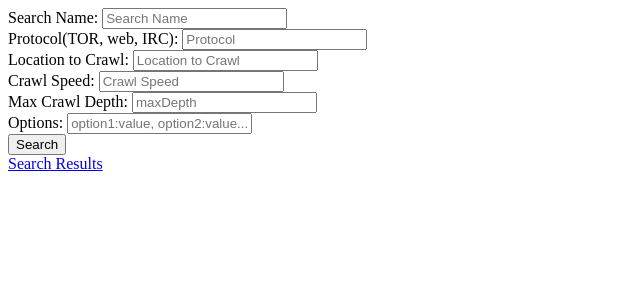
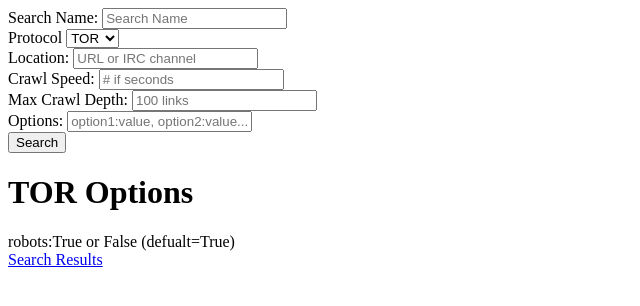
Before and after one commit to firebitsbr/Capstone, a Flask app: template darkweb/templates/index.html in a window 1280 px wide. Shown: the top 306 px of the page, without its empty margins (0-640 px from the left). Run offline with Flask 2, Linux system fonts and the light colour scheme; the template is opened without the code that fills it, so the values that code supplies are empty; parts of the project's set-up code (start-up, migrations or seed data) failed here and were passed over.

Commit message:
drop down and directions to index

```diff
--- a/darkweb/templates/index.html
+++ b/darkweb/templates/index.html
@@ -6,20 +6,24 @@
 				<input type='text' name='searchName' id='searchName' placeholder='Search Name'>
 			</div>
 			<div class='row'>
-				<label for='protocol'>Protocol(TOR, web, IRC):</label>
-				<input type='text' name='protocol' id='protocol' placeholder='Protocol'>
-			</div>
+				<label for='protocol'>Protocol</label>
+	<select onchange="change(this)">
+		<option value="tor">TOR</option>
+		<option value="web">WEB</option>
+		<option value="irc">IRC</option>
+	</select>
+	</div>
 			<div class='row'>
-				<label for='location'>Location to Crawl:</label>
-				<input type='text' name='location' id='loction' placeholder='Location to Crawl'>
+				<label for='location'>Location:</label>
+				<input type='text' name='location' id='loction' placeholder='URL or IRC channel'>
 			</div>
 			<div class='row'>
 				<label for='speed'>Crawl Speed:</label>
-				<input type='text' name='speed' id='speed' placeholder='Crawl Speed'>
+				<input type='text' name='speed' id='speed' placeholder='# if seconds'>
 			</div>
 			<div class='row'>
 				<label for='maxDepth'>Max Crawl Depth:</label>
-				<input type='text' name='maxDepth' id='maxDepth' placeholder='maxDepth'>
+				<input type='text' name='maxDepth' id='maxDepth' placeholder='100 links'>
 			</div>
 			<div class='row'>
 				<label for='options'>Options:</label>
@@ -28,6 +32,24 @@
 			<div class='row'>
 				<input type='submit' value='Search'>
 			</div>
+<div id="tor"><h1>TOR Options</h1>robots:True or False (defualt=True)</div>
+<div id="web" style="display:none;"><h1>WEB Options</h1>robots:True or False (default=True)</div>
+<div id="irc" style="display:none"><h1>IRC Options</h1>mins_interval: # mins (default=60) <br>
+total_mins: # mins (defualt=10) <br>
+channels: channel1,channel2,channel3<br>
+nickname: nickname<br>
+if option isn't given, default value is used
+</div>
+<script>
+	var areas=["tor","web","irc"];
+	function change(dom){
+	for(i=0,l=areas.length;i<l;i++){
+	document.getElementById(areas[i]).style.display="none";
+}
+
+	document.getElementById(dom.value).style.display="";
+}
+</script>
 			<a href="http://localhost:5061">Search Results</a>
 			{% if msg %}
 			<div class='row'>
```
